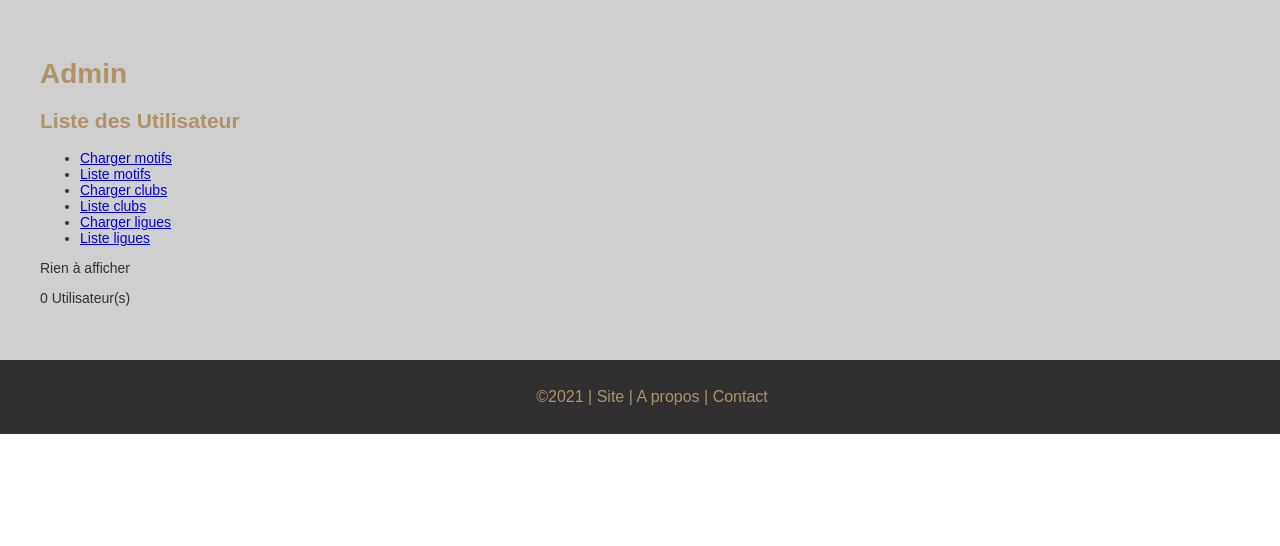
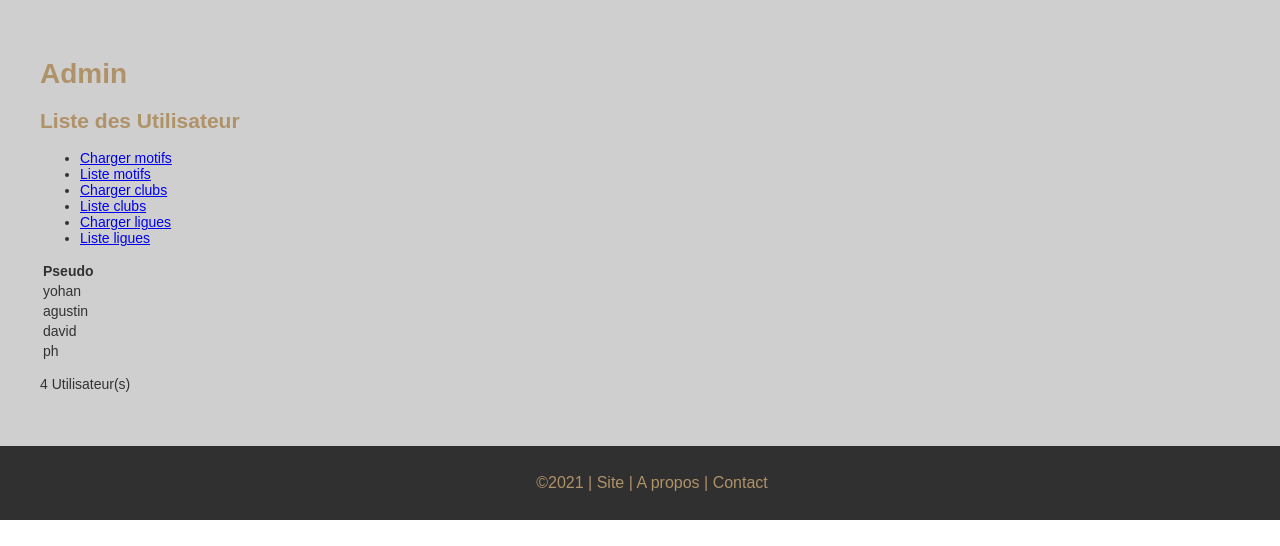
Before and after one commit to CALIFORNIUMM/FREDI, a PHP site: page /utilisateur_liste.php in a window 1280 px wide. Shown: the part 186-732 px from the top of the page. Run offline with PHP 8.4, Linux system fonts and the light colour scheme; data comes from the database, SQL or seed files in the repository; data that the repository does not hold is empty.

Commit message:
liste des utilisateur fonctionne

```diff
--- a/utilisateur_liste.php
+++ b/utilisateur_liste.php
@@ -20,7 +20,7 @@
   </ul>
 
   <?php
-  if (count($ligues) > 0) {
+  if (count($users) > 0) {
   ?>
     <table>
       <tr>
@@ -37,6 +37,6 @@
 } else {
   echo "<p>Rien à afficher</p>";
 }
-echo "<p>". count($ligues) ." Utilisateur(s)</p>";
+echo "<p>". count($users) ." Utilisateur(s)</p>";
 ?>
 <?php include('footer.php'); ?>
```
